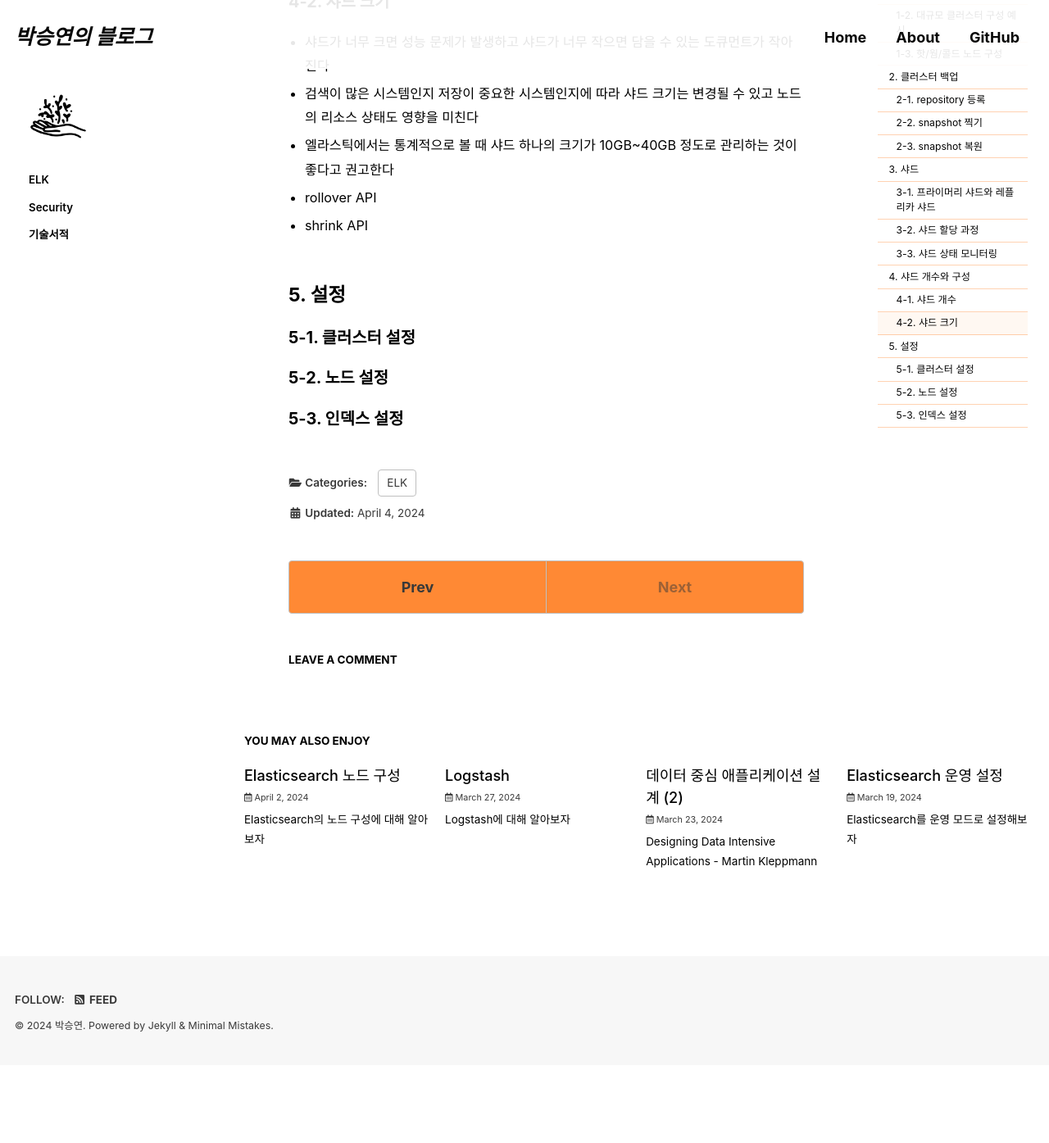
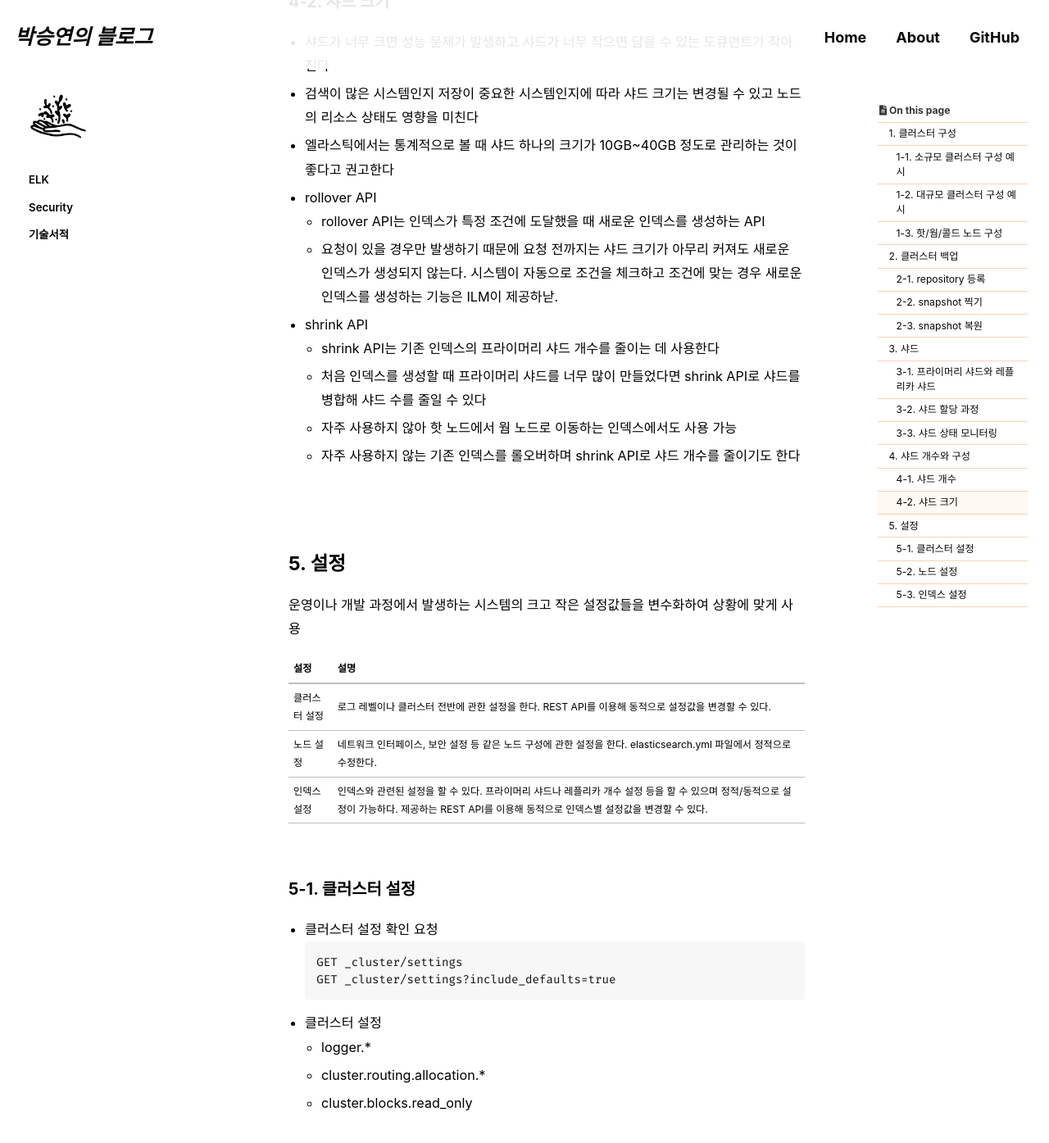
Before and after one commit to seungyeonpark/seungyeonpark.github.io, a Jekyll site: the page built from _posts/2024-04-04-elasticsearch-cluster.md, in a window 1280 px wide and 1400 px high, scrolled down 7102 px. Shown: the top 1395 px of the window at 82% size. Built offline with Jekyll 4.4.1, drawn with Linux system fonts in a browser that asks for light colours; cached includes are drawn as plain includes; some web fonts are replaced; comment, search, counter and statistics services are not loaded; before the commit the page ends 8402 px from its top, so only the background shows below that; some of the changed text lies outside the part shown.

Commit message:
Doc: Elasticsearch 클러스터

````diff
--- a/_posts/2024-04-04-elasticsearch-cluster.md
+++ b/_posts/2024-04-04-elasticsearch-cluster.md
@@ -201,11 +201,59 @@
 - 검색이 많은 시스템인지 저장이 중요한 시스템인지에 따라 샤드 크기는 변경될 수 있고 노드의 리소스 상태도 영향을 미친다
 - 엘라스틱에서는 통계적으로 볼 때 샤드 하나의 크기가 10GB~40GB 정도로 관리하는 것이 좋다고 권고한다
 - rollover API
+  - rollover API는 인덱스가 특정 조건에 도달했을 때 새로운 인덱스를 생성하는 API
+  - 요청이 있을 경우만 발생하기 때문에 요청 전까지는 샤드 크기가 아무리 커져도 새로운 인덱스가 생성되지 않는다. 시스템이 자동으로 조건을 체크하고 조건에 맞는 경우 새로운 인덱스를 생성하는 기능은 ILM이 제공하낟.
 - shrink API
+  - shrink API는 기존 인덱스의 프라이머리 샤드 개수를 줄이는 데 사용한다
+  - 처음 인덱스를 생성할 때 프라이머리 샤드를 너무 많이 만들었다면 shrink API로 샤드를 병합해 샤드 수를 줄일 수 있다
+  - 자주 사용하지 않아 핫 노드에서 웜 노드로 이동하는 인덱스에서도 사용 가능
+  - 자주 사용하지 않는 기존 인덱스를 롤오버하며 shrink API로 샤드 개수를 줄이기도 한다
+
 <br>
 <br>
 
 ## 5. 설정
+운영이나 개발 과정에서 발생하는 시스템의 크고 작은 설정값들을 변수화하여 상황에 맞게 사용
+
+|설정|설명|
+|---|---|
+|클러스터 설정|로그 레벨이나 클러스터 전반에 관한 설정을 한다. REST API를 이용해 동적으로 설정값을 변경할 수 있다.|
+|노드 설정|네트워크 인터페이스, 보안 설정 등 같은 노드 구성에 관한 설정을 한다. elasticsearch.yml 파일에서 정적으로 수정한다.|
+|인덱스 설정|인덱스와 관련된 설정을 할 수 있다. 프라이머리 샤드나 레플리카 개수 설정 등을 할 수 있으며 정적/동적으로 설정이 가능하다. 제공하는 REST API를 이용해 동적으로 인덱스별 설정값을 변경할 수 있다.|
+
+<br>
+
 ### 5-1. 클러스터 설정
+- 클러스터 설정 확인 요청
+  ```
+  GET _cluster/settings
+  GET _cluster/settings?include_defaults=true
+  ```
+- 클러스터 설정
+  - logger.*
+  - cluster.routing.allocation.*
+  - cluster.blocks.read_only
+
+<br>
+
 ### 5-2. 노드 설정
+- 노드 설정 확인 요청
+  ```
+  GET _nodes/settings
+  ```
+- 노드 설정
+  - node.roles
+  - path.data
+
+<br>
+
 ### 5-3. 인덱스 설정
+- 인덱스 설정 확인 요청
+  ```
+  GET index/settings
+  ```
+- 인덱스 설정
+  - index.number_of_shards
+  - index.number_of_replica
+  - index.refresh_interval
+  - index.blocks.read_only
````
Also changed, not shown: other parts of _posts/2024-04-04-elasticsearch-cluster.md (+1 -1 lines).
